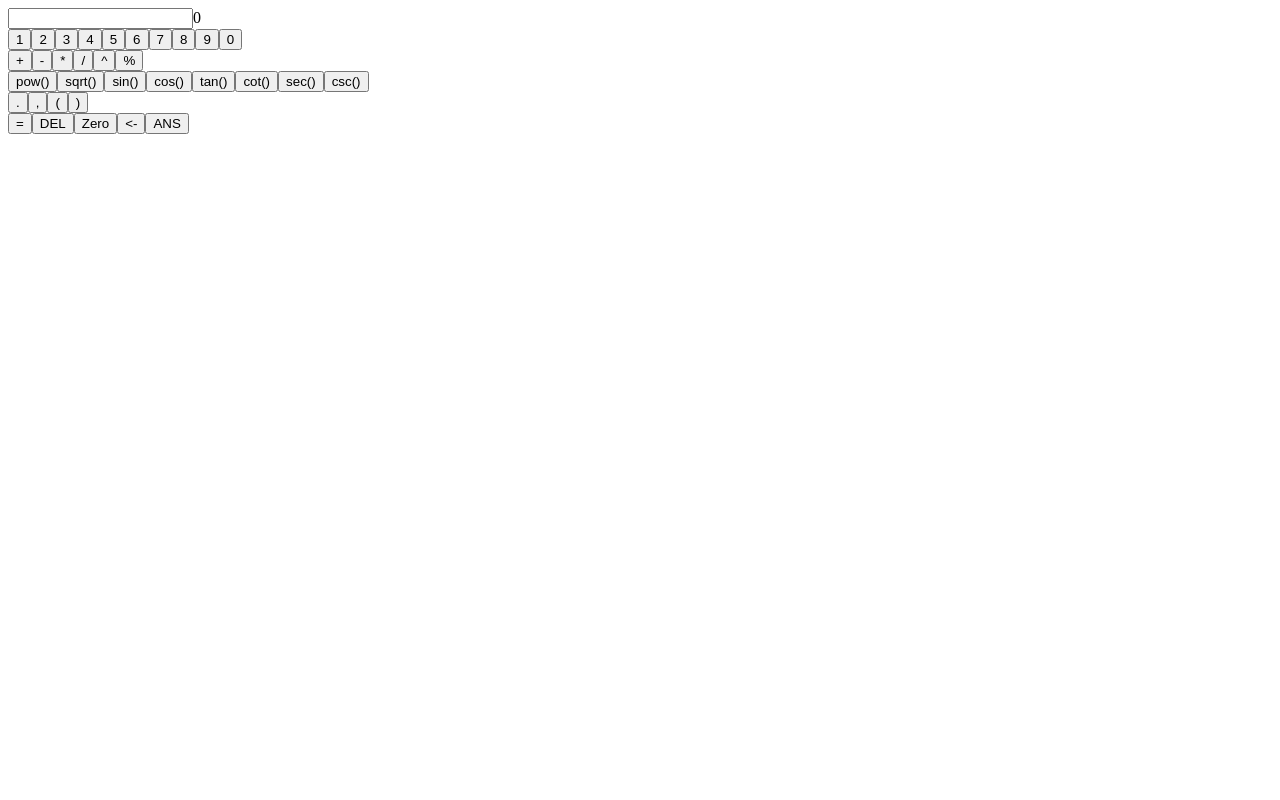
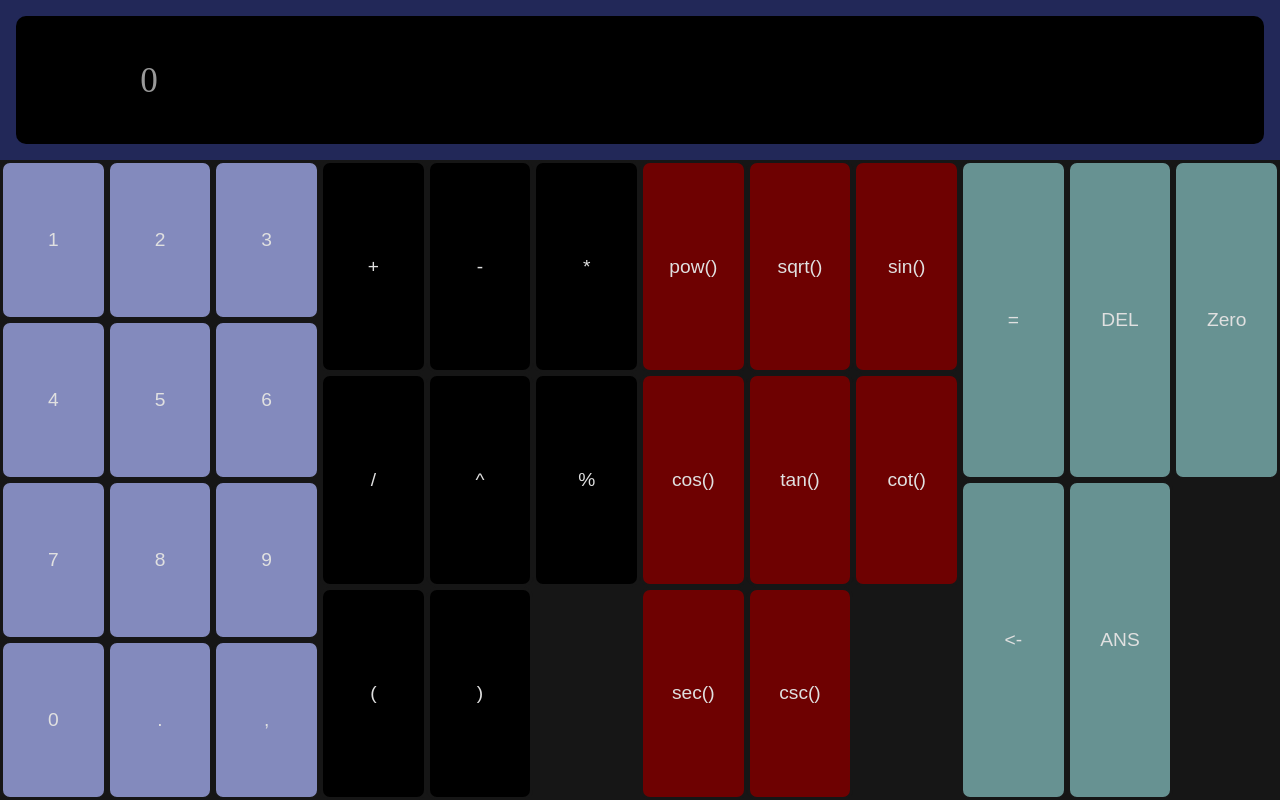
Before and after one commit to Rcontre360/react_calculator, a React (Create React App) app: page / in a window 1280 px wide. Built offline with nearby package versions, Linux system fonts and the light colour scheme.

Commit message:
styling and code refactoring

```diff
--- a/src/App.js
+++ b/src/App.js
@@ -1,9 +1,19 @@
 import React from "react";
 import propTypes from "prop-types";
+import styled,{ThemeProvider} from "styled-components";
 
+import {GlobalStyle,darkTheme,Flex} from "./components/styledComponents";
 import {CalculatorInput} from "./components/input";
 import {CalculatorBody} from "./components/body";
 import CalculatorContext from "./calculator/context";
+import {parseCalculationString,evaluateString} from "./calculator/functions";
+
+const Container = styled(Flex)`
+	background:${props=>props.theme?props.theme.background:"white"};
+	color:${props=>props.theme?props.theme.color:"black"};
+	justify-content:flex-start;
+	height:100vh;
+`;
 
 class App extends React.Component{
 
@@ -17,6 +27,12 @@ class App extends React.Component{
 		this.setResult = this.setResult.bind(this);
 		this.setCalculatorString = this.setCalculatorString.bind(this);
 		this.setPrevResult = this.setPrevResult.bind(this);
+		this.setUserAction = this.setUserAction.bind(this);
+		this.onKeyPress = this.onKeyPress.bind(this);
+	}
+
+	componentDidMount(){
+		document.onkeypress = this.onKeyPress;
 	}
 
 	setResult(result){
@@ -31,22 +47,80 @@ class App extends React.Component{
 		this.setState({prevResult});
 	}
 
+	onKeyPress(e){
+		let action = "";
+		if (e.code==="Enter"){
+			action = "SHOW_RESULT";
+			this.setUserAction({action});
+		} else if (e.target.nodeName!=="INPUT"){
+			action = "APPEND";
+			this.setUserAction({action,str:e.key});
+		}
+	}
+
+	setUserAction(btn){
+		const {action} = btn;
+		let string = this.state.calculatorString;
+		let resString=false;
+
+		switch (action) {
+			case "APPEND":
+				string = string+btn.str;
+				break;
+			case "SHOW_RESULT":
+				resString = evaluateString(this.state.calculatorString);
+				if (resString===false)
+					resString = "INVALID SYNTAX";
+				else{
+					string=String(resString);
+					this.setPrevResult(resString)
+				}
+				break;
+			case "PREV_RESULT":
+				string = string+prevResult
+				break;
+			case "DELETE_ALL":
+				resString = "0";
+				string="";
+				break;
+			case "DELETE_FORMULA":
+				string = "";
+				break;
+			case "DELETE_ONE":
+				const end = this.state.calculatorString.length-1;
+				string = this.state.calculatorString.substring(0,end);
+				break;
+			default:
+				console.log("switch default. Check error",btn);
+				break;
+		}
+
+		string = parseCalculationString(string);
+		this.setCalculatorString(string);
+		if (resString!==false)
+			this.setResult(String(resString))
+	}
+
 	render(){
 		return(
-		<div className="container">
+		<ThemeProvider theme={darkTheme}>
+			<Container
+				className="app"
+				flex="center"
+				direction="column"
+				data-test="app_container"
+			>
+				<GlobalStyle/>
 				<CalculatorInput
 					setCalculatorString={this.setCalculatorString}
 					result={this.state.result}
 					{...this.state}
 				/>
 				<CalculatorBody
-				calculatorString={this.state.calculatorString}
-				setCalculatorString={this.setCalculatorString}
-				setResult={this.setResult}
-				prevResult={this.state.prevResult}
-				setPrevResult={this.setPrevResult}
+					setUserAction={this.setUserAction}
 				/>
-		</div>
+			</Container>
+		</ThemeProvider>
 		);
 	}
 }
--- a/src/calculator/functions.js
+++ b/src/calculator/functions.js
@@ -1,5 +1,5 @@
 import {evaluate} from "mathjs";
-import {operators,symbols} from "./calcButtons";
+import {operators,numbers} from "./calcButtons";
 
 const withoutRepeatedSymbols = (symbols,str,not=[])=>{
 	let res="",count=0;
@@ -25,8 +25,10 @@ const withoutRepeatedSymbols = (symbols,str,not=[])=>{
 
 export const parseCalculationString = (str)=>{
 	let res = "";
-	res = withoutRepeatedSymbols(operators,str,[{str:"-"}]);
-	return withoutRepeatedSymbols(symbols,res,[{str:"("},{str:")"}]);
+	res = withoutRepeatedSymbols(operators,str,
+		[{str:"-"},{str:"("},{str:")"}]);
+	return withoutRepeatedSymbols(numbers,res,
+		[{str:"1"},{str:"2"},{str:"3"},{str:"4"},{str:"5"},{str:"6"},{str:"7"},{str:"8"},{str:"9"},{str:"0"}]);
 }
 
 export const evaluateString = (str)=>{
--- a/src/components/body.js
+++ b/src/components/body.js
@@ -1,106 +1,84 @@
 import React from "react";
 import PropTypes from "prop-types";
+import styled, {css} from "styled-components";
 
 import {CalculusButton,ActionButton} from "./buttons";
-import {numbers,operators,standar,symbols,functions} from "../calculator/calcButtons";
+import {numbers,operators,standar,functions} from "../calculator/calcButtons";
 import CalculatorContext from "../calculator/context";
-import {parseCalculationString,evaluateString} from "../calculator/functions";
+import {Container,Grid,colors,query} from "./styledComponents";
 
 export const CalculatorBody = (props)=>{
-
-	const {
-		setCalculatorString,
-		calculatorString,
-		setResult,
-		prevResult,
-		setPrevResult
-	} = props
-
-	const setUserAction = (btn)=>{
-		const {action} = btn;
-		let string = calculatorString;
-		let resString=false;
-
-		switch (action) {
-			case "APPEND":
-				string = string+btn.str;
-				break;
-			case "SHOW_RESULT":
-				resString = evaluateString(calculatorString);
-				if (resString===false)
-					resString = "INVALID SYNTAX";
-				else{
-					string=String(resString);
-					setPrevResult(resString)
-				}
-				break;
-			case "PREV_RESULT":
-				string = string+prevResult
-				break;
-			case "DELETE_ALL":
-				resString = "0";
-				string="";
-				break;
-			case "DELETE_FORMULA":
-				string = "";
-				break;
-			case "DELETE_ONE":
-				const end = calculatorString.length-1;
-				string = calculatorString.substring(0,end);
-				break;
-			default:
-				console.log("switch default. Check error",btn);
-				break;
-		}
-
-		string = parseCalculationString(string);
-		setCalculatorString(string);
-		if (resString!==false)
-			setResult(String(resString))
-	}
+	const {setUserAction} = props;
 
 	const fieldButtons = [
 	{buttons:numbers, Type:CalculusButton},
+
 	{buttons:operators, Type:CalculusButton},
-	{buttons:functions, Type:CalculusButton},
-	{buttons:symbols, Type:CalculusButton},
-	{buttons:standar, Type:ActionButton},
+
+	{buttons:functions, Type:CalculusButton,
+	css:query("medium",css`
+		display:none;
+		background:green;
+	`)},
+
+	{buttons:standar, Type:ActionButton,
+	css:`
+		${query("small",css`grid-column:1/3;`)}
+		${query("tiny",css`grid-column:1/2;`)}
+	`},
 	]
 
 	return(
-	<div className="buttons_container" data-test="calculator_body">
+	<Grid
+		column={"repeat(auto-fit,minmax(150px,1fr))"}
+		row={"repeat(auto-fill,1fr)"}
+		data-test="calculator_body"
+		css={
+			css`
+			background:${colors["backgroundDark"]};
+			width:100vw;
+			height:80vh;`
+		}
+	>
 	{
-		fieldButtons.map((field,id)=>{
-			return <FieldWrapper key={id} setUserAction={setUserAction.bind(this)} {...field}/>
-		})
+		fieldButtons.length>0
+		&&
+		fieldButtons.map((field,id)=>
+	 		<FieldWrapper
+				key={id}
+				setUserAction={setUserAction}
+				{...field}
+			/>
+		)
 	}
-	</div>
+	</Grid>
 	);
-}
-
-CalculatorBody.propTypes = {
-	setCalculatorString: PropTypes.func,
-	setResult:PropTypes.func,
-	setPrevResult:PropTypes.func,
-	prevResult:PropTypes.string,
-	calculatorString:PropTypes.string,
 }
 
 export const FieldWrapper = (props)=>{
 	const {buttons,Type,setUserAction} = props;
 
 	return(
-		<div className="btn_field" data-test="field_wrapper">
+		<Grid
+			css={props.css}
+			column={"repeat(3,1fr)"}
+			row={"repeat(auto-fill,1fr)"}
+			data-test="field_wrapper"
+		>
 		{
 			(buttons.length>0 && Type)
 			&&
 			buttons.map((btn,i)=>
-				<Type btnfunction={setUserAction} {...btn} key={i}>
+				<Type
+					btnfunction={setUserAction}
+					{...btn}
+					key={i}
+				>
 					{btn.str}
 				</Type>
 			)
 		}
-		</div>
+		</Grid>
 	);
 }
 
--- a/src/components/buttons.js
+++ b/src/components/buttons.js
@@ -1,5 +1,12 @@
 import React from "react";
 import PropTypes from "prop-types";
+import styled,{css} from "styled-components";
+
+import {Button} from "./styledComponents";
+
+const CalculatorButton = styled(Button)`
+	font-size:120%;
+`;
 
 export const StandarButton = (props)=>{
 	const {children,onClick,id} = props;
@@ -8,9 +15,15 @@ export const StandarButton = (props)=>{
 		onClick = e=>e;
 
 	return(
-		<button onClick={onClick} className="btn" data-test="standar_btn" id={id}>
+		<CalculatorButton
+			onClick={onClick}
+			css={props.css}
+			className="btn"
+			data-test="standar_btn"
+			id={id}
+		>
 			{children}
-		</button>
+		</CalculatorButton>
 	);
 }
 
@@ -22,7 +35,10 @@ export const ActionButton = (props)=>{
 	const {str,btnfunction,action} = props;
 
 	return(
-		<StandarButton onClick={()=>btnfunction({action})} {...props}>
+		<StandarButton
+			onClick={()=>btnfunction({action})}
+			{...props}
+		>
 			{str}
 		</StandarButton>
 	);
@@ -38,7 +54,10 @@ export const CalculusButton = (props)=>{
 	const {str,btnfunction} = props;
 
 	return(
-		<StandarButton onClick={e=>btnfunction({action:"APPEND",str})} {...props}>
+		<StandarButton
+			onClick={e=>btnfunction({action:"APPEND",str})}
+			{...props}
+		>
 			{str}
 		</StandarButton>
 	);
--- a/src/components/input.js
+++ b/src/components/input.js
@@ -1,33 +1,66 @@
 import React from "react";
 import PropTypes from "prop-types";
+import styled,{css} from "styled-components";
+
+import {Input,Flex,Container,BigInput,Result,query} from "./styledComponents";
 
 const StandarInput = (props)=>{
-	const {value,onChange} = props;
+	const {styles} = props;
 
 	return(
-		<input className="input" value={value} type="text" onChange={onChange} data-test="standar_input"/>
+		<Input
+			type="text"
+			data-test="standar_input"
+			{...props}
+		/>
 	);
 }
 
-StandarInput.propTypes = {
-	value:PropTypes.string,
-	onChange:PropTypes.func
-}
+const CalculatorInput = (props)=>{
+	const {
+		calculatorString,
+		setCalculatorString,
+		result
+	} = props;
+	const [resultGiven,setResultGiven] = React.useState(true);
 
-const CalculatorInput = (props)=>{
-	const {calculatorString,setCalculatorString,result} = props;
+	React.useEffect(()=>{
+		setResultGiven(true);
+		setTimeout(()=>setResultGiven(false),5000);
+	},[result]);
 
 	const directChange = e=>{
 		setCalculatorString(e.target.value);
 	}
 
 	return(
-	<div className="input" data-test="calculator_input">
-		<StandarInput onChange={directChange} value={calculatorString}/>
-		<span className="result" id="display">
-			{result}
-		</span>
-	</div>
+	<Container css={css`padding:1em;height:20vh;`} data-test="calculator_input">
+		<Container css={
+			css`border-radius:10px;background:black;
+			justify-content:flex-end;
+			align-items = center;`
+		}>
+			<Result
+				id="display"
+				active={resultGiven}
+				css={
+					query("medium",css`font-size:100%;`)
+				}
+			>
+				{result}
+			</Result>
+			<BigInput as={StandarInput}
+				css={css`width:80%;
+				background:black;
+				border:none;
+				margin-right:1em;
+				color:orange;
+				padding:0px;`}
+				onChange={directChange}
+				value={calculatorString}
+			/>
+		</Container>
+	</Container>
 	);
 }
 
--- /dev/null
+++ b/src/components/styledComponents.js
@@ -0,0 +1,138 @@
+import styled,{createGlobalStyle,css} from "styled-components";
+
+export const colors = {
+	background:"#222858",
+	backgroundClear:"#838ABD",
+	backgroundDark:"#161616",
+	button1:"#6E0101",
+	button2:"#679292",
+	textClear:"#E0E0E0",
+	textDark:"#323338",
+}
+
+export const sizes = {
+	tiny:"300px",
+	small:"450px",
+	medium:"700px",
+	big:"900px",
+	huge:"1200px"
+}
+
+export const darkTheme = {
+	background:colors["backgroundDark"],
+	color:colors["textClear"]
+}
+
+export const clearTheme = {
+	background:colors["backgroundClear"],
+	color:colors["textDark"]
+}
+
+export const devise = {
+	tiny:`(max-width: ${sizes["tiny"]})`,
+	small:`(max-width: ${sizes["small"]})`,
+	medium:`(max-width: ${sizes["medium"]})`,
+	big:`(max-width: ${sizes["big"]})`,
+	huge:`(max-width: ${sizes["huge"]})`
+}
+
+export const query = (size,styles)=>{
+	return `@media ${devise[size]}{
+		${styles}
+	}`
+}
+
+const stylesFunction = props=>props.css;
+
+export const GlobalStyle = createGlobalStyle`
+	*{
+		margin:0;
+		padding:0;
+		box-sizing:border-box;
+	}
+	body{
+		background:black;
+	}
+`;
+
+export const Result = styled.span`
+	font-size:200%;
+	margin:10%;
+	color:grey;
+	transition:1s;
+	${props=>props.active && css`
+		transform:scale(1.5);
+		color:white;
+		transition:1s;
+	`}
+	${stylesFunction}
+`;
+
+export const Input = styled.input`
+	outline:none;
+	background:${colors["backgroundDark"]};
+	color:${colors["textClear"]};
+	padding:${"1em"};
+	border:${`solid ${colors["textClear"]} 3px`};
+	border-radius:10px;
+	${stylesFunction}
+`;
+
+export const BigInput = styled(Input)`
+	width:"100%";
+	font-size:200%;
+	text-align:right;
+	height:"100%";
+	${query("small",css`font-size:130%;`)}
+	${stylesFunction}
+`;
+
+export const Button = styled.button`
+	padding:"1em";
+	background:${colors["backgroundClear"]};
+	color:${colors["textClear"]};
+	border:solid ${colors["backgroundDark"]} 3px;
+	border-radius:10px;
+	outline:none;
+	&:hover{
+		background:#4E4A4A;
+	}
+	${stylesFunction}
+`;
+
+export const Flex = styled.div`
+	display:flex;
+	flex-direction:${props=>props.direction?props.direction:"center"};
+	${props=>{
+		const dir = props.flex?props.flex:"center";
+		return`
+			align-items:${dir};
+			justify-content:${dir};
+			align-content:${dir};
+		`
+	}}
+	width:${props=>props.width?props.width:"100%"};
+	height:${props=>props.height?props.height:"100%"};
+	${stylesFunction}
+`;
+
+export const Grid = styled.div`
+	${stylesFunction}
+	display:grid;
+	${props=>`
+		grid-template-columns:${props.column?props.column:"1 1fr"};
+		grid-template-rows:${props.row?props.row:"1 1fr"};
+	`}
+	${props=>{
+		let val = ``;
+		for (let i in props.gap)
+			val = val+`grid-${i}-gap:${props.gap[i]};`;
+		return val;
+	}}
+`;
+
+export const Container = styled(Flex)`
+	background:${colors["background"]};
+	color:${colors["textClear"]};
+	${stylesFunction};
+`;
```
Also changed, not shown: src/calculator/calcButtons.js (+41 -16 lines), 2 other files (tests, documents, lock files or other folders). Lines whose indentation alone changed are shown as unchanged.
